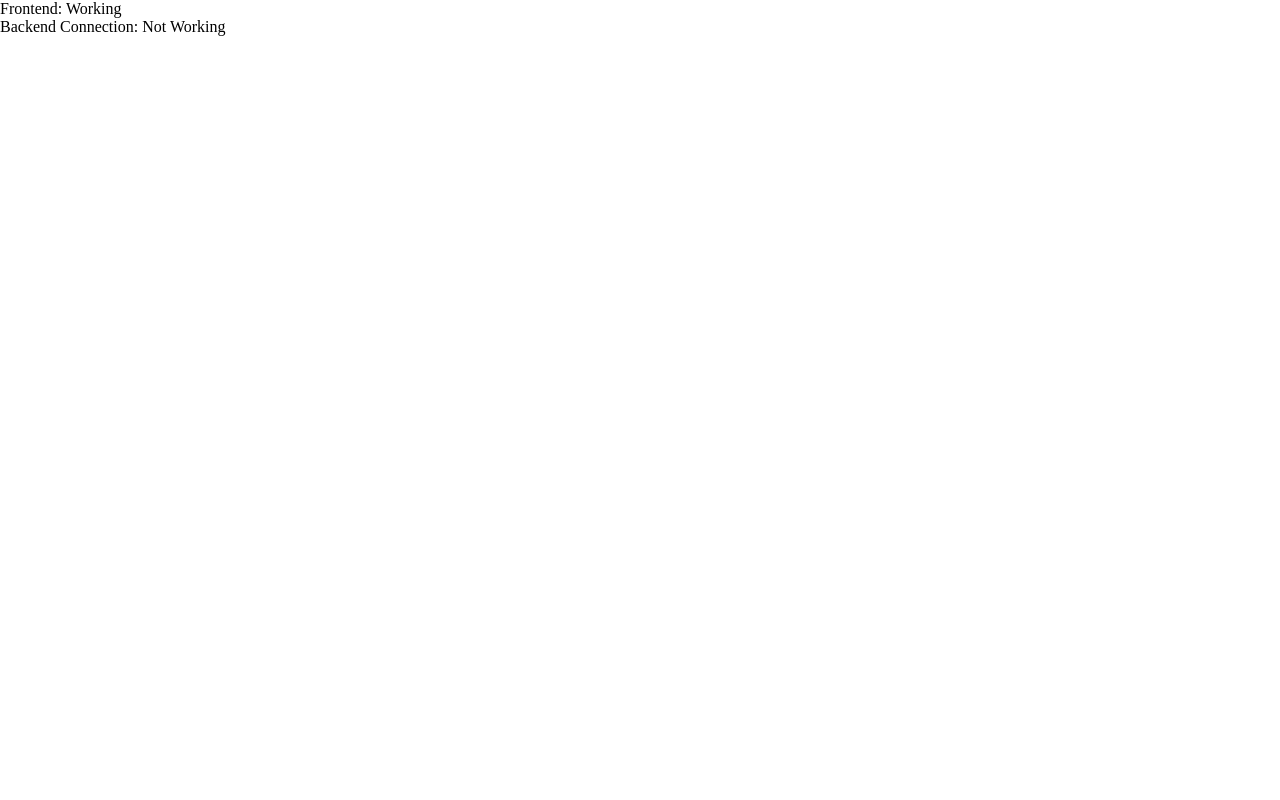
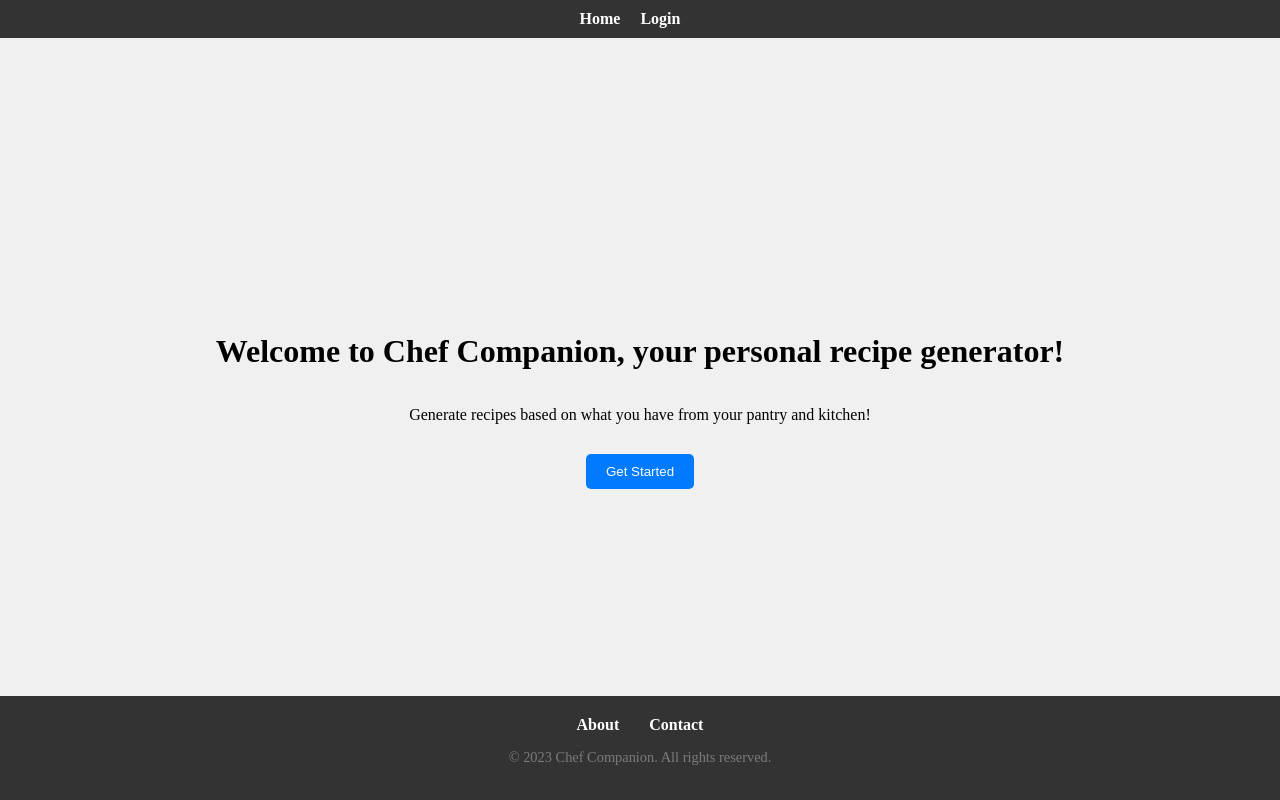
Before and after one commit to Chef-Companion/Chef-Companion, a React (Vite) app in the folder frontend/ChefCompanion/: page / in a window 1280 px wide. Built offline with nearby package versions, Linux system fonts and the light colour scheme; no server answers.

Commit message:
added basic ui components, such as home page with options for other pages

```diff
--- a/frontend/ChefCompanion/package.json
+++ b/frontend/ChefCompanion/package.json
@@ -11,7 +11,8 @@
   },
   "dependencies": {
     "react": "^18.2.0",
-    "react-dom": "^18.2.0"
+    "react-dom": "^18.2.0",
+    "react-router-dom": "^6.17.0"
   },
   "devDependencies": {
     "@types/react": "^18.2.15",
--- a/frontend/ChefCompanion/src/App.css
+++ b/frontend/ChefCompanion/src/App.css
@@ -1,8 +1,10 @@
 .App {
   width: 100%;
-  height: 100%;
+  min-height: 100vh;
   box-sizing: border-box;
   display: flex;
   flex-direction: column;
-  align-items: flex-start;
+  justify-content: center;
+  align-items: center;
+  background-color: #f0f0f0;
 }
--- a/frontend/ChefCompanion/src/App.jsx
+++ b/frontend/ChefCompanion/src/App.jsx
@@ -1,23 +1,30 @@
-import { useEffect, useState } from 'react'
-import './App.css'
+import React, { useEffect, useState } from 'react';
+import { BrowserRouter as Router, Route, Routes } from 'react-router-dom';
+import HomePage from './views/HomePage';
+import NavBar from './components/NavBar';
+import Footer from './components/Footer';
+import './App.css';
 
 function App() {
   const [backend, setBackend] = useState(false);
 
   useEffect(() => {
     fetch('/api')
-      .then(x => x.json())
-      .then(data => setBackend(data.working));
-  }, [])
+      .then((response) => response.json())
+      .then((data) => setBackend(data.working));
+  }, []);
 
   return (
-    <div className='App'>
-      Frontend: Working
-      <br></br>
-      Backend Connection:
-      {backend ? ' Working' : ' Not Working'}
-    </div>
-  )
+    <Router>
+      <div className='App'>
+        <NavBar />
+        <Routes>
+          <Route path="/" element={<HomePage />} />
+        </Routes>
+        <Footer />
+        </div>
+    </Router>
+  );
 }
 
-export default App
+export default App;
--- /dev/null
+++ b/frontend/ChefCompanion/src/components/Footer.css
@@ -0,0 +1,36 @@
+.page-grid {
+    display: grid;
+    grid-template-rows: 1fr auto;
+}
+
+.footer {
+    background-color: #333;
+    padding: 20px 0;
+    text-align: center;
+    width: 100%;
+    position: fixed;
+    bottom: 0;
+    left: 0;
+    right: 0;
+}
+
+.links {
+    display: flex;
+    justify-content: center;
+    margin-bottom: 10px;
+}
+
+.link {
+    margin: 0 15px;
+    text-decoration: none;
+    color: #ffffff;
+}
+
+.copyright {
+    font-size: 0.9em;
+    color: #7e7a7a;
+}
+
+.spacer {
+    height: 100px;
+}
--- /dev/null
+++ b/frontend/ChefCompanion/src/components/Footer.jsx
@@ -0,0 +1,16 @@
+import React from 'react';
+import './Footer.css';
+
+function Footer() {
+  return (
+    <footer className="footer">
+      <div className="links">
+        <a href="/about" className="link">About</a>
+        <a href="/contact" className="link">Contact</a>
+      </div>
+      <p className="copyright">© 2023 Chef Companion. All rights reserved.</p>
+    </footer>
+  );
+}
+
+export default Footer;
--- /dev/null
+++ b/frontend/ChefCompanion/src/components/NavBar.css
@@ -0,0 +1,59 @@
+.nav {
+    background: #333;
+    display: flex;
+    justify-content: space-between;
+    align-items: center;
+    padding: 10px;
+    position: fixed;
+    top: 0;
+    left: 0;
+    right: 0;
+  }
+
+  ul {
+    list-style-type: none;
+    display: flex;
+    justify-content: center;
+    padding: 0;
+    margin: 0;
+    width: 100%;
+  }
+
+  li {
+    margin: 0 10px;
+  }
+
+  a {
+    text-decoration: none;
+    color: white;
+    font-weight: bold;
+    font-size: 16px;
+    transition: color 0.3s;
+  }
+
+  a:hover {
+    color: #007BFF;
+  }
+
+  .dropdownDiv {
+    background: white;
+    position: absolute;
+    border: 1px solid #333;
+    border-radius: 3px;
+  }
+
+  .dropdownUl {
+    list-style-type: none;
+    padding: 10px;
+    margin: 0;
+  }
+
+  .dropdownLi {
+    margin-bottom: 10px;
+  }
+
+  .dropdownA {
+    text-decoration: none;
+    color: #333;
+    font-size: 15px;
+  }
--- /dev/null
+++ b/frontend/ChefCompanion/src/components/NavBar.jsx
@@ -0,0 +1,33 @@
+import React, { useState } from 'react';
+import { Link } from 'react-router-dom';
+import './NavBar.css';
+
+function NavBar() {
+  const [showDropdown, setShowDropdown] = useState(false);
+
+  return (
+    <nav className="nav">
+      <ul className="centered-nav-links">
+        <li><Link to="/">Home</Link></li>
+        <li><Link to="/login">Login</Link></li>
+        <li
+          onClick={() => {
+            setShowDropdown(!showDropdown);
+          }}
+        >
+          {showDropdown ? (
+            <div className="dropdownDiv">
+              <ul className="dropdownUl">
+                <li><Link to="/profile">Profile</Link></li>
+                <li><Link to="/my-sessions">My Recipes</Link></li>
+                <li><Link to="/login" onClick={handleLogout}>Logout</Link></li>
+              </ul>
+            </div>
+          ) : null}
+        </li>
+      </ul>
+    </nav>
+  );
+}
+
+export default NavBar;
--- /dev/null
+++ b/frontend/ChefCompanion/src/views/HomePage.css
@@ -0,0 +1,28 @@
+.container {
+    display: flex;
+    flex-direction: column;
+    justify-content: center;
+    align-items: center;
+    height: 100vh;
+    background: #f0f0f0;
+  }
+
+  .title {
+    font-size: 2em;
+    margin-bottom: 20px;
+    text-align: center;
+  }
+
+  .description {
+    margin-bottom: 30px;
+    text-align: center;
+  }
+
+  .button {
+    padding: 10px 20px;
+    cursor: pointer;
+    background-color: #007BFF;
+    color: white;
+    border: none;
+    border-radius: 5px;
+  }
--- /dev/null
+++ b/frontend/ChefCompanion/src/views/HomePage.jsx
@@ -0,0 +1,14 @@
+import React from 'react';
+import './HomePage.css';
+
+function HomePage() {
+  return (
+    <div className="container">
+      <h1 className="title">Welcome to Chef Companion, your personal recipe generator!</h1>
+      <p className="description">Generate recipes based on what you have from your pantry and kitchen!</p>
+      <button className="button">Get Started</button>
+    </div>
+  );
+}
+
+export default HomePage;
```
Also changed, not shown: 1 other file (tests, documents, lock files or other folders).
